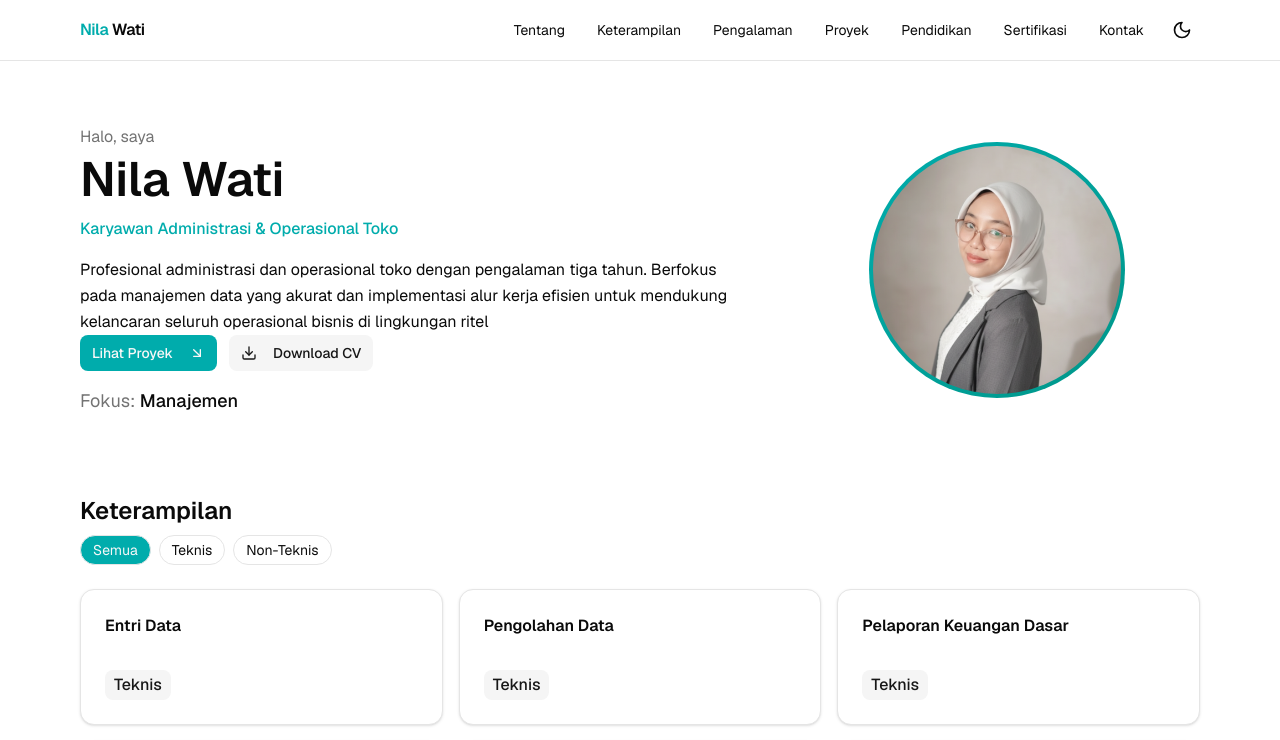
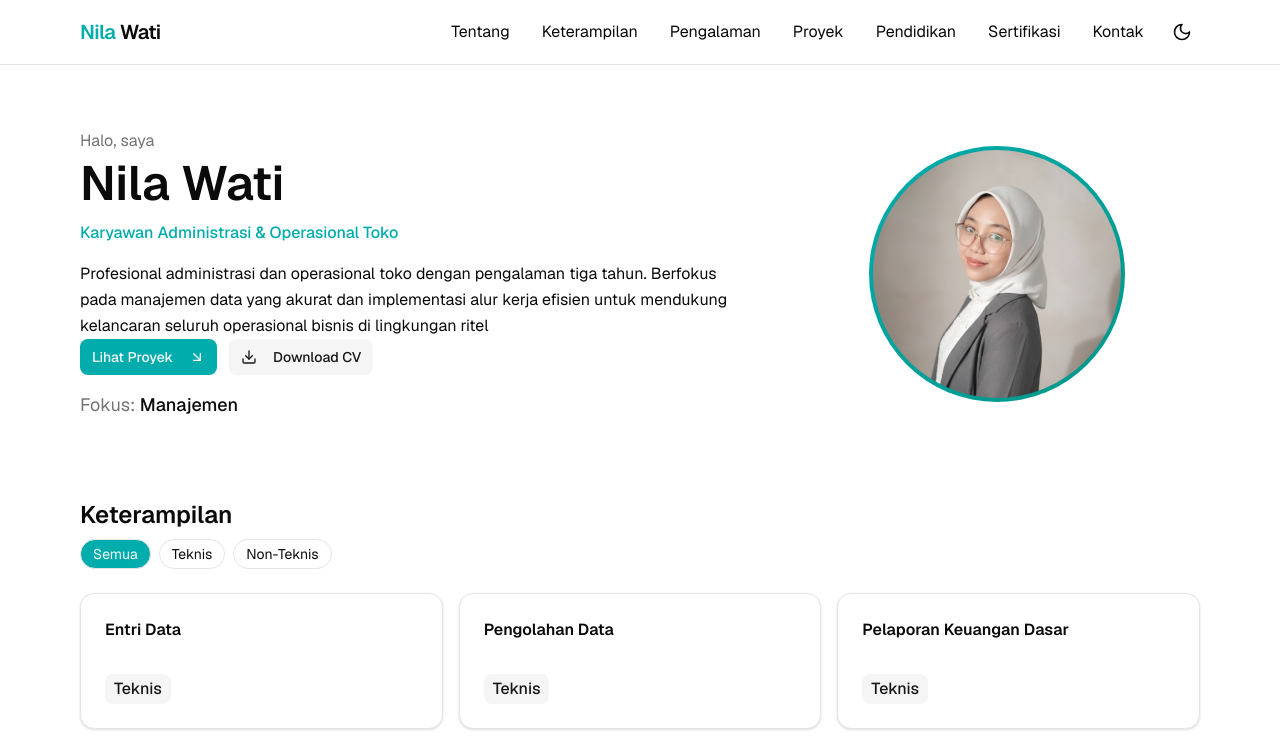
Before and after one commit to Nilawatinew1/web-portofolio, a Next.js app: page / in a window 1280 px wide. Shown: the top 740 px of the page. Built offline with nearby package versions, Linux system fonts and the light colour scheme.

Commit message:
update header

```diff
--- a/components/site-header.tsx
+++ b/components/site-header.tsx
@@ -18,7 +18,7 @@ export function SiteHeader() {
   return (
     <header className="sticky top-0 z-50 bg-background/80 backdrop-blur supports-[backdrop-filter]:bg-background/60 border-b">
       <nav className="mx-auto flex max-w-6xl items-center justify-between px-4 py-3">
-        <Link href="#top" className="font-semibold tracking-tight text-pretty">
+        <Link href="#top" className="font-semibold tracking-tight text-pretty text-xl">
           <span className="text-primary">Nila</span> Wati
         </Link>
         <div className="hidden md:flex items-center gap-2">
@@ -27,7 +27,7 @@ export function SiteHeader() {
               key={n.href}
               href={n.href}
               className={cn(
-                "rounded-md px-3 py-2 text-sm hover:bg-accent hover:text-accent-foreground focus-visible:outline-none focus-visible:ring-2 focus-visible:ring-ring",
+                "rounded-md px-3 py-2 text-base hover:bg-accent hover:text-accent-foreground focus-visible:outline-none focus-visible:ring-2 focus-visible:ring-ring",
               )}
               aria-label={`Lompat ke ${n.label}`}
             >
```
